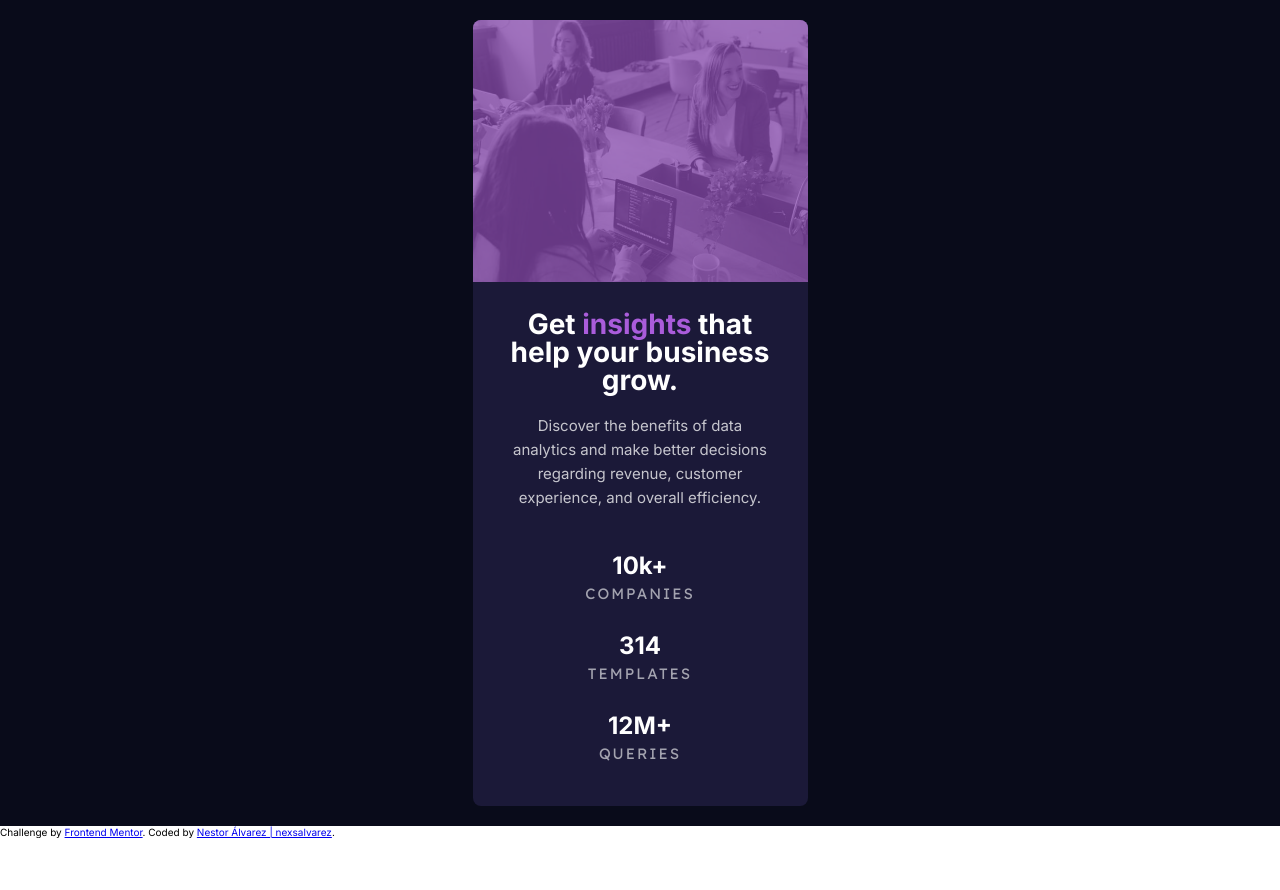
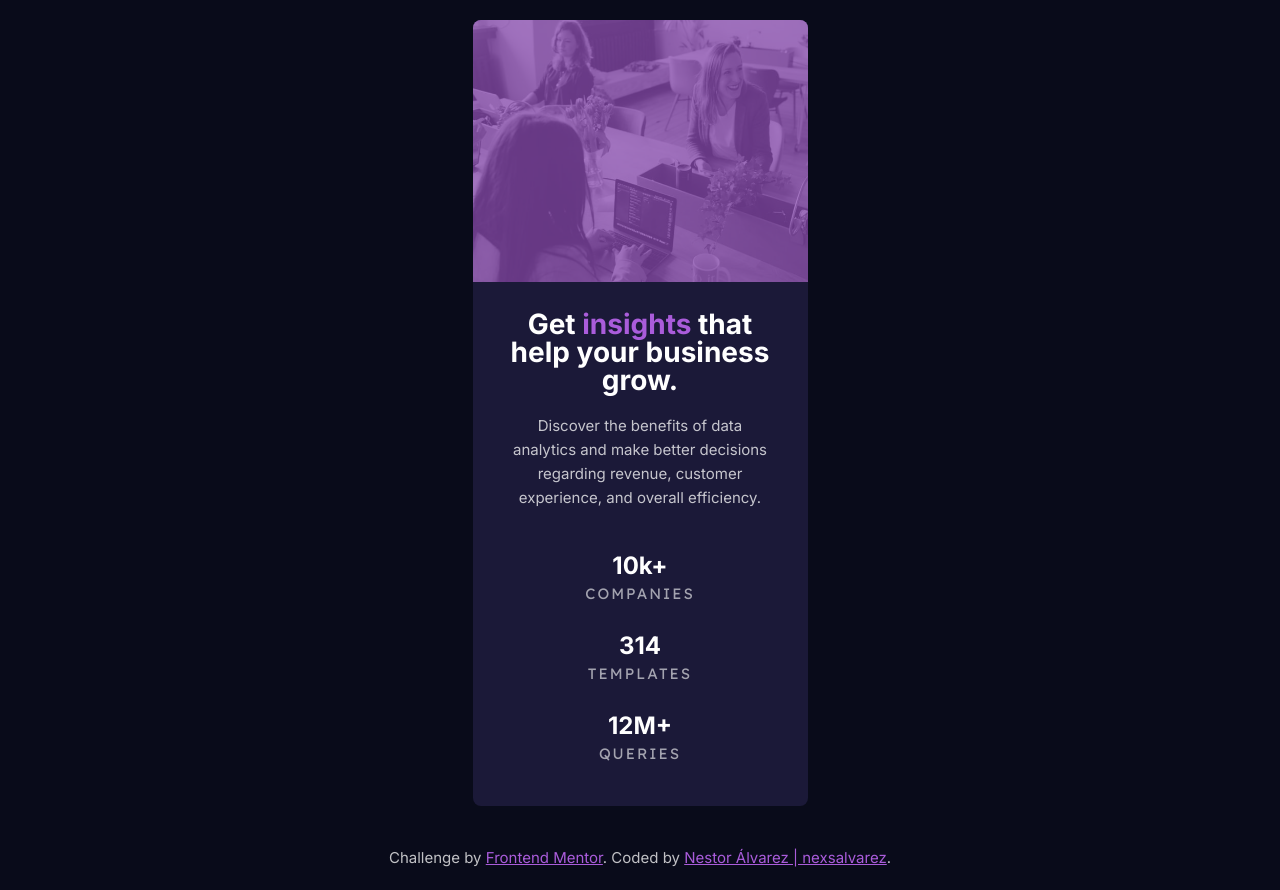
Before and after one commit to nexsalvarez/stats-preview-card-component, a plain HTML site: page index.html in a window 1280 px wide. Before the commit the page ends 838 px from the top, so only its background shows below. Drawn offline with Linux system fonts and the light colour scheme.

Commit message:
Estilos del footer y correcciones de anchura

```diff
--- a/CSS/styles.css
+++ b/CSS/styles.css
@@ -20,7 +20,7 @@ body {
     /*font-family: 'Lexend Deca', sans-serif;*/
 }
 main {
-    width: 100vw;
+    max-width: 100vw;
     min-height: 95vh;
     display: grid;
     place-content: center;
@@ -108,3 +108,29 @@ main {
     text-transform: uppercase;
     letter-spacing: 0.2rem;
 }
+
+/*Footer Styles*/
+
+footer {
+    max-width: 100vw;
+    min-height: 5vh;
+    display: flex;
+    justify-content: center;
+    align-items: center;
+    background-color: var(--very-dark-blue);
+    padding: 20px;
+}
+footer p {
+    font-size: var(--md);
+    font-weight: 400;
+    line-height: 2.4rem;
+    color: var(--slightly-paragraph);
+    text-align: center;
+}
+footer a {
+    color: var(--soft-violet);
+}
+footer a:hover {
+    cursor: pointer;
+    color: var(--slightly-headings);
+}
```
